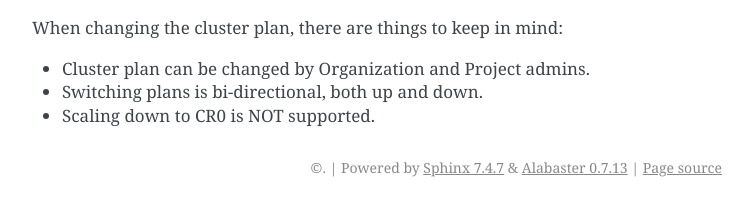
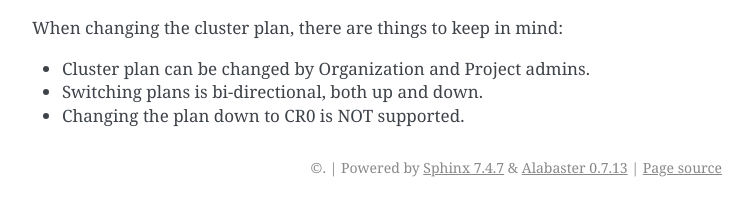
Before and after one commit to crate/cloud-howtos, a Sphinx documentation site: the page built from docs/reconfigure-cluster/change-cluster-plan.rst, in a window 1280 px wide and 900 px high, scrolled down 2615 px. Shown: the part 693-897 px from the top of the window, without its empty margins (388-1141 px from the left). Built offline with Sphinx 7.4.7, drawn with Linux system fonts in a browser that asks for light colours.

Commit message:
Small wording fix

```diff
--- a/docs/reconfigure-cluster/change-cluster-plan.rst
+++ b/docs/reconfigure-cluster/change-cluster-plan.rst
@@ -95,4 +95,4 @@ When changing the cluster plan, there are things to keep in mind:
 
 - Switching plans is bi-directional, both up and down.
 
-- Scaling down to CR0 is NOT supported.
+- Changing the plan down to CR0 is NOT supported.
```
